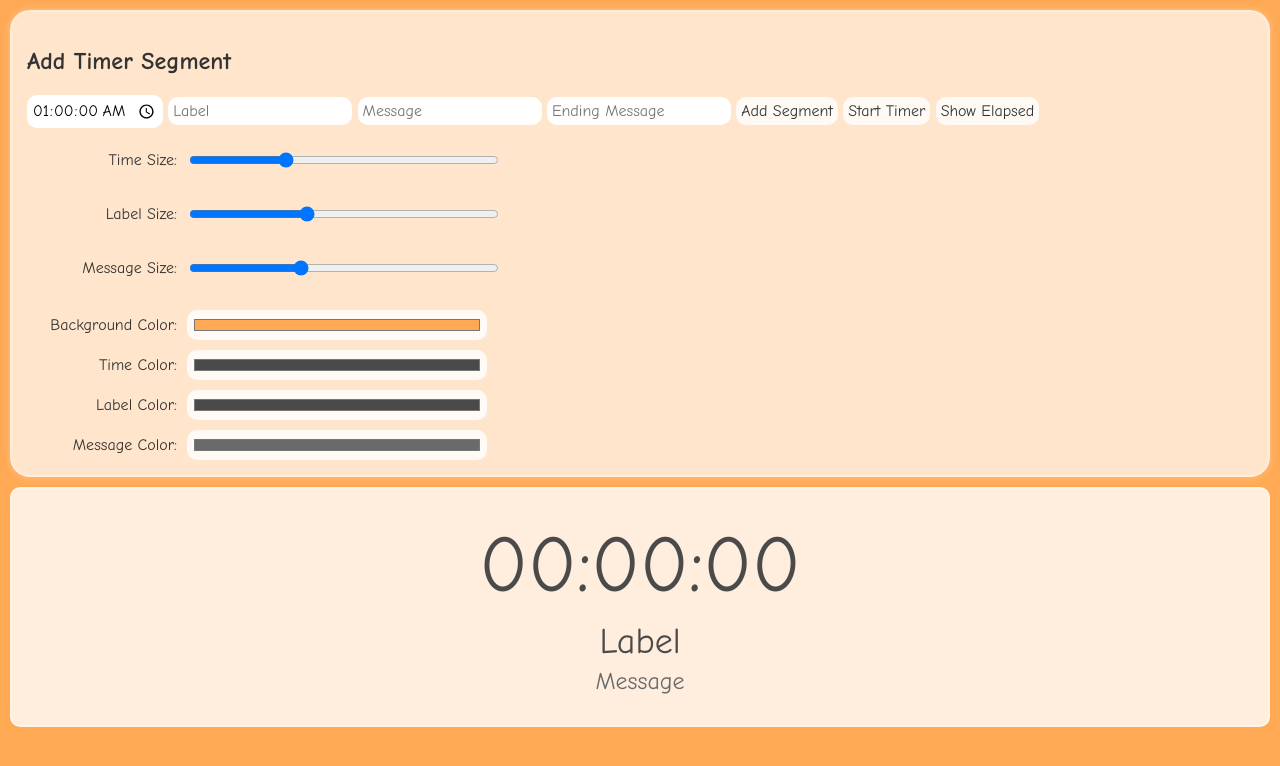
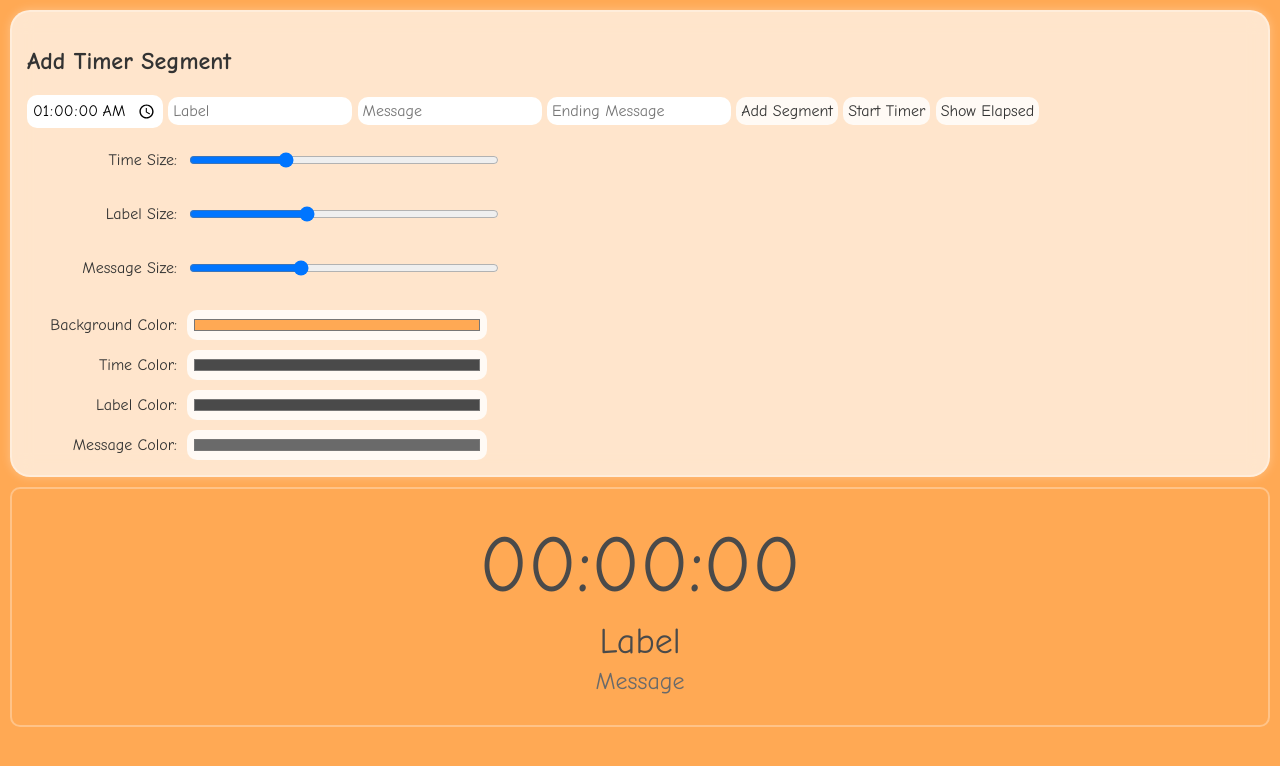
Before and after one commit to umittadelen/CustomTimer, a plain HTML site: page index.html in a window 1280 px wide. Drawn offline with Linux system fonts and the light colour scheme.

Commit message:
Update style.css

```diff
--- a/style.css
+++ b/style.css
@@ -10,7 +10,7 @@
     --controls-border: rgba(255, 255, 255, 0.3); /* Subtle border */
     --segment-bg: rgba(255, 255, 255, 0.7); /* Default semi-transparent white */
     --segment-border: rgba(255, 255, 255, 0.3); /* Subtle border */
-    --display-bg: rgba(255, 255, 255, 0.8); /* Default semi-transparent white */
+    --display-bg: rgba(255, 255, 255, 0); /* Default semi-transparent white */
     --display-text-color: #333; /* Neutral dark gray */
     --button-bg: rgba(255, 255, 255, 0.8); /* Default semi-transparent white */
     --button-hover-bg: rgba(255, 255, 255, 0.9); /* Slightly darker white */
```
